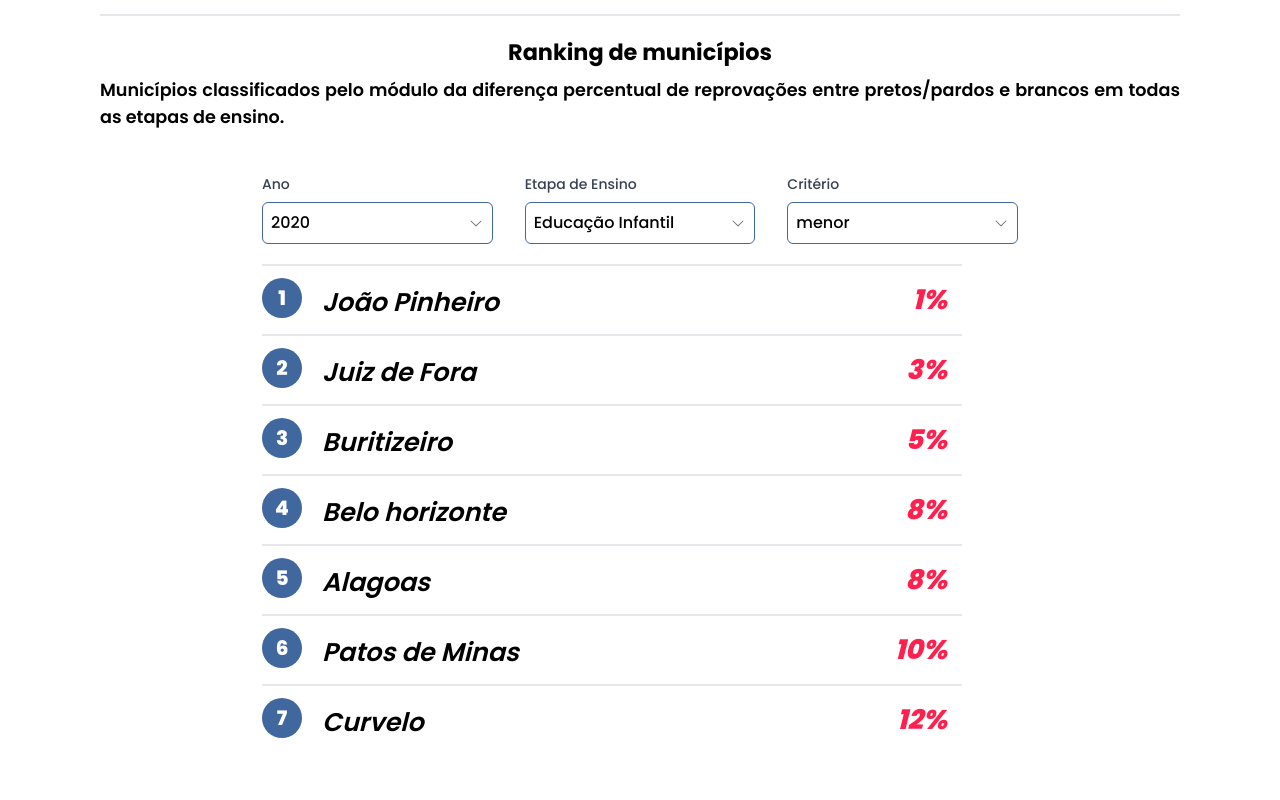
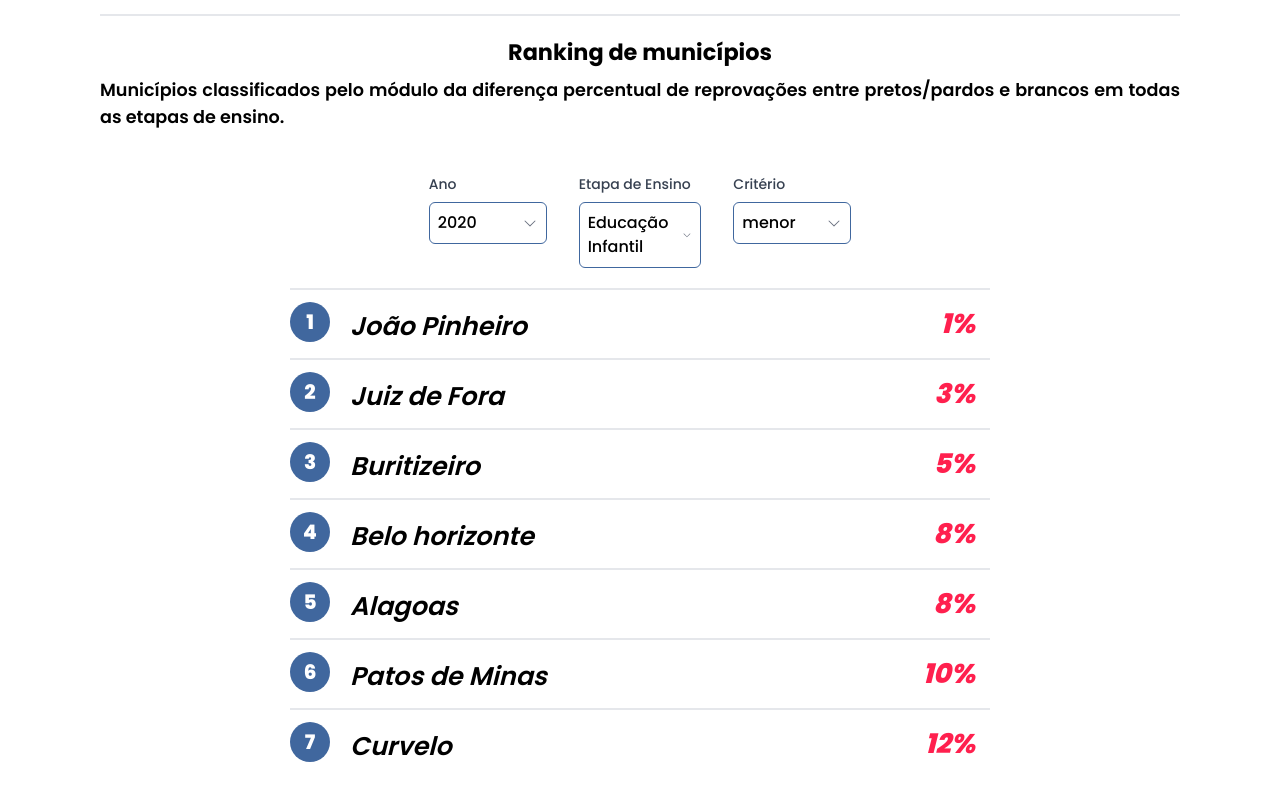
Before and after one commit to unb-mds/2024-1-EducaMinas-frontend, a Next.js app: page /search in a window 1280 px wide. Shown: the part 1976-2776 px from the top of the page. Built offline with nearby package versions, Linux system fonts and the light colour scheme.

Commit message:
style(#72):centralize ranking div

```diff
--- a/src/app/search/page.tsx
+++ b/src/app/search/page.tsx
@@ -105,7 +105,10 @@ export default function Search() {
         title="Ranking de municípios"
         text="Municípios classificados pelo módulo da diferença percentual de reprovações entre pretos/pardos e brancos em todas as etapas de ensino."
       />
-      <div className="flex flex-col mt-3 primary-gray mb-3 w-[70%]">
+      <div
+        className="flex flex-col mt-3 primary-gray mb-3 w-[70%] items-center
+      "
+      >
         <div className="flex space-x-8  my-5">
           <FilterSearch label="Ano" options={anos} search={false} onSelect={(option: string) => setRankYear(option)} />
           <FilterSearch
@@ -121,7 +124,9 @@ export default function Search() {
             onSelect={(option: string) => setRankOrder(option)}
           />
         </div>
-        <Ranking order={rankOrder} data={rankingdata} />
+        <div className=" flex items-center justify-center">
+          <Ranking order={rankOrder} data={rankingdata} />
+        </div>
       </div>
     </main>
   );
```
